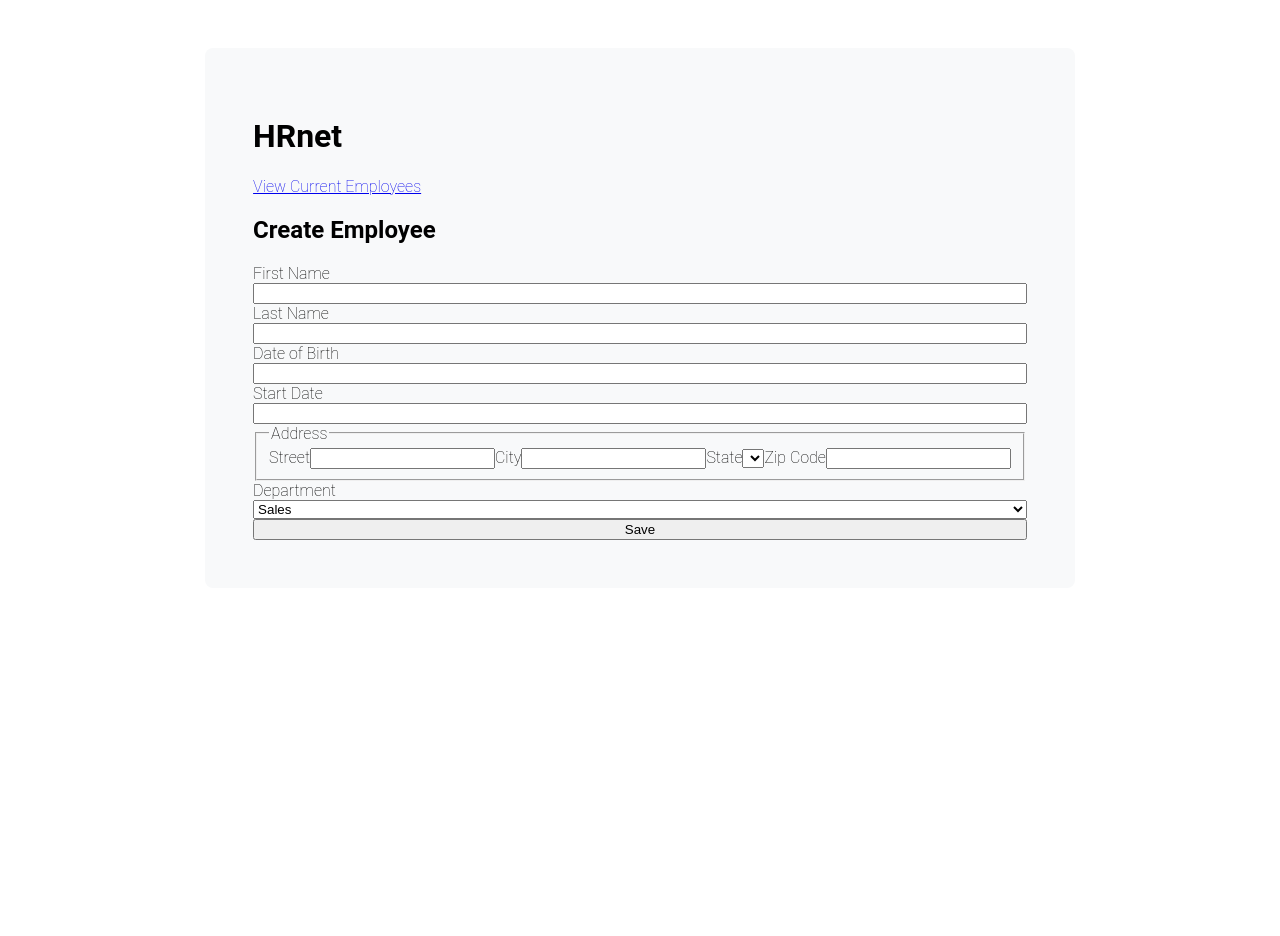
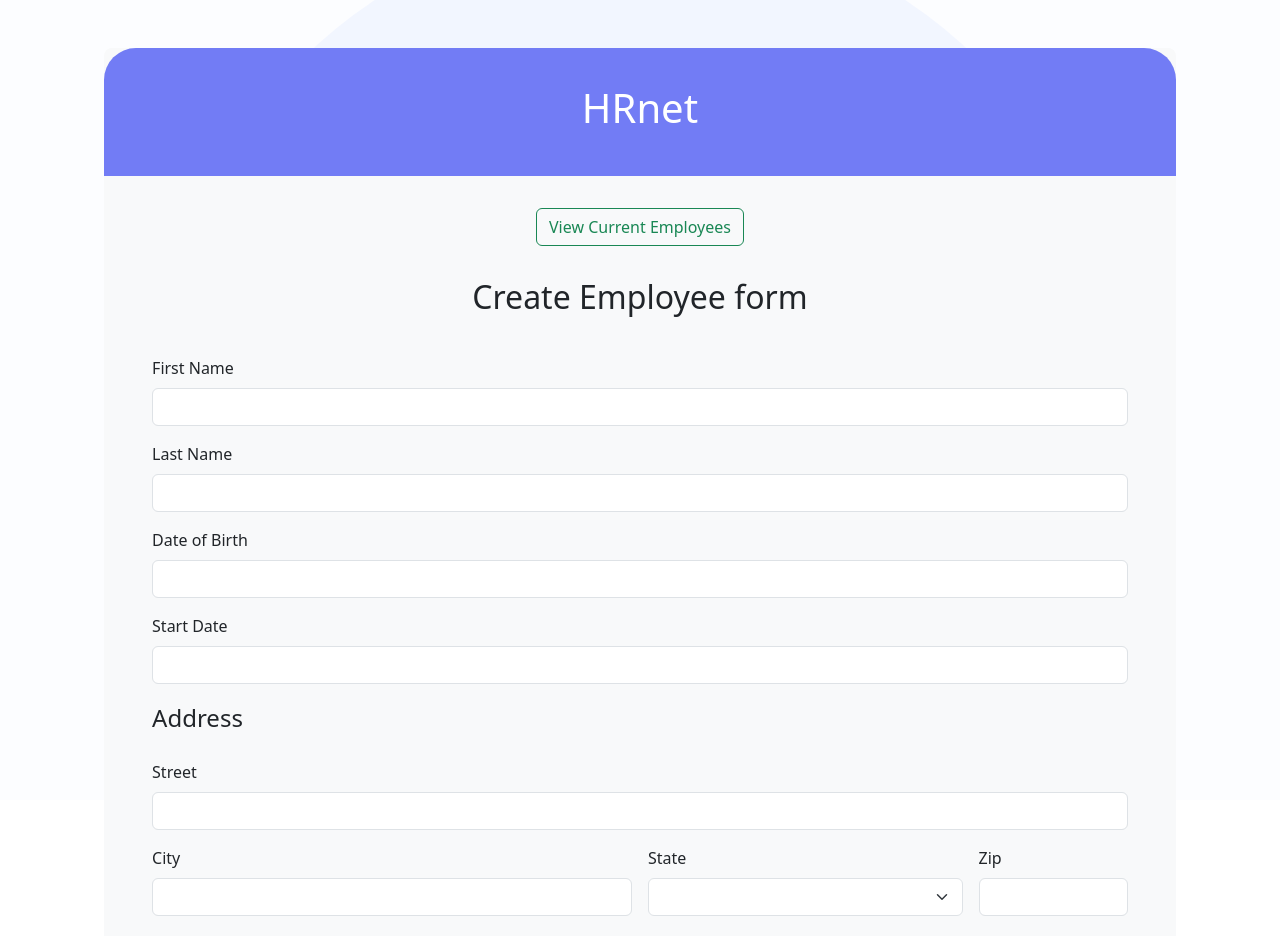
Before and after one commit to oumaimameddah/hrnet-app, a React (Create React App) app: page /create-employee in a window 1280 px wide. Shown: the top 936 px of the page. Before the commit the page ends 896 px from the top, so only its background shows below. Built offline with nearby package versions, Linux system fonts and the light colour scheme.

Commit message:
Add bootstrap, create hooks for form

```diff
--- a/package.json
+++ b/package.json
@@ -14,6 +14,7 @@
     "react-router-dom": "^6.8.2",
     "react-scripts": "5.0.1",
     "redux-persist": "^6.0.0",
+    "sass": "^1.62.1",
     "web-vitals": "^2.1.4"
   },
   "scripts": {
--- /dev/null
+++ b/src/hooks/api.jsx
@@ -0,0 +1,62 @@
+export const departments = ["Sales", "Marketing", "Engineering", "Human Resources", "Legal"];
+export const states = [
+    { label: "Alabama", value: "AL" },
+    { label: "Alaska", value: "AK" },
+    { label: "American Samoa", value: "AS" },
+    { label: "Arizona", value: "AZ" },
+    { label: "Arkansas", value: "AR" },
+    { label: "California", value: "CA" },
+    { label: "Colorado", value: "CO" },
+    { label: "Connecticut", value: "CT" },
+    { label: "Delaware", value: "DE" },
+    { label: "District Of Columbia", value: "DC" },
+    { label: "Federated States Of Micronesia", value: "FM" },
+    { label: "Florida", value: "FL" },
+    { label: "Georgia", value: "GA" },
+    { label: "Guam", value: "GU" },
+    { label: "Hawaii", value: "HI" },
+    { label: "Idaho", value: "ID" },
+    { label: "Illinois", value: "IL" },
+    { label: "Indiana", value: "IN" },
+    { label: "Iowa", value: "IA" },
+    { label: "Kansas", value: "KS" },
+    { label: "Kentucky", value: "KY" },
+    { label: "Louisiana", value: "LA" },
+    { label: "Maine", value: "ME" },
+    { label: "Marshall Islands", value: "MH" },
+    { label: "Maryland", value: "MD" },
+    { label: "Massachusetts", value: "MA" },
+    { label: "Michigan", value: "MI" },
+    { label: "Minnesota", value: "MN" },
+    { label: "Mississippi", value: "MS" },
+    { label: "Missouri", value: "MO" },
+    { label: "Montana", value: "MT" },
+    { label: "Nebraska", value: "NE" },
+    { label: "Nevada", value: "NV" },
+    { label: "New Hampshire", value: "NH" },
+    { label: "New Jersey", value: "NJ" },
+    { label: "New Mexico", value: "NM" },
+    { label: "New York", value: "NY" },
+    { label: "North Carolina", value: "NC" },
+    { label: "North Dakota", value: "ND" },
+    { label: "Northern Mariana Islands", value: "MP" },
+    { label: "Ohio", value: "OH" },
+    { label: "Oklahoma", value: "OK" },
+    { label: "Oregon", value: "OR" },
+    { label: "Palau", value: "PW" },
+    { label: "Pennsylvania", value: "PA" },
+    { label: "Puerto Rico", value: "PR" },
+    { label: "Rhode Island", value: "RI" },
+    { label: "South Carolina", value: "SC" },
+    { label: "South Dakota", value: "SD" },
+    { label: "Tennessee", value: "TN" },
+    { label: "Texas", value: "TX" },
+    { label: "Utah", value: "UT" },
+    { label: "Vermont", value: "VT" },
+    { label: "Virgin Islands", value: "VI" },
+    { label: "Virginia", value: "VA" },
+    { label: "Washington", value: "WA" },
+    { label: "West Virginia", value: "WV" },
+    { label: "Wisconsin", value: "WI" },
+    { label: "Wyoming", value: "WY" },
+];
--- /dev/null
+++ b/src/hooks/useForm.jsx
@@ -0,0 +1,37 @@
+import { useState } from "react";
+
+/**
+ * Custom hook to manage form
+ * @returns An object with the data, errors and functions: handleChange, handleSubmit.
+ */
+export const useForm = (options) => {
+	const [data, setData] = useState(options?.default || {});
+	const [errors, setErrors] = useState({});
+
+	const handleChange = (event, key) => {
+		if (event !== undefined && key) {
+			const value = event.target ? event.target.value : event;
+			setData({
+				...data,
+				[key]: value,
+			});
+			const newErrors = { ...errors };
+			delete newErrors[key];
+			setErrors(newErrors);
+		}
+	};
+
+	const handleSubmit = (event) => {
+		if (event) {
+			event.preventDefault();
+		}
+		console.log(data);
+	};
+
+	return {
+		handleSubmit,
+		handleChange,
+		data,
+		errors,
+	};
+};
--- a/src/index.js
+++ b/src/index.js
@@ -9,7 +9,8 @@ import {store} from "./redux/store";
 
 import App from './App';
 
-import "./styles/app.style.css"
+import "./styles/app.style.scss"
+import "bootstrap/scss/bootstrap.scss"
 
 const root = ReactDOM.createRoot(document.getElementById('root'));
 root.render(
--- a/src/pages/CreateEmployee.jsx
+++ b/src/pages/CreateEmployee.jsx
@@ -1,53 +1,102 @@
-import '../styles/create-employe.style.css'
+import '../styles/create-employe.style.scss'
+import {useEffect} from "react";
+import {useNavigate} from "react-router-dom";
+import {useForm} from "../hooks/useForm";
+import {departments, states} from "../hooks/api";
 
 const CreateEmployee = () => {
+
+    useEffect(() => {
+        document.title = "HRnet | Create Employee"; // to change page title
+    }, []);
+
+    const navigate = useNavigate(); // to navigate to other page
+
+    const {
+        handleSubmit,
+        handleChange,
+        data,
+        errors,
+    } = useForm({
+        default: {
+            firstName: "",
+            lastName: "",
+            dateOfBirth: "",
+            startDate: "",
+            department: departments[0],
+            street: "",
+            city: "",
+            state: states[0].value,
+            zip: "",
+        }
+    })
+
+
     return (<main className="employee-container">
         <div className="title">
             <h1>HRnet</h1>
         </div>
         <div className="form-setion">
-            <a href="/employee-list">View Current Employees</a>
-            <h2>Create Employee</h2>
-            <form id="create-employee">
-                <label htmlFor="first-name">First Name</label>
-                <input type="text" id="first-name"/>
+            <button onClick={() => navigate("/employee-list")} aria-label="Navigate to employee list page" type="button" className="btn btn-outline-success btn-view-employee">View Current Employees</button>
 
-                <label htmlFor="last-name">Last Name</label>
-                <input type="text" id="last-name"/>
+            <h2 className="title-create-employee">Create Employee form</h2>
 
-                <label htmlFor="date-of-birth">Date of Birth</label>
-                <input id="date-of-birth" type="text"/>
+            <form
+                id="create-employee"
+                onSubmit={handleSubmit}
+            >
+                <div className="mb-3">
+                    <label className="form-label" htmlFor="first-name">First Name</label>
+                    <input className="form-control" type="text" id="first-name"/>
+                </div>
+                <div className="mb-3">
+                    <label className="form-label" htmlFor="last-name">Last Name</label>
+                    <input className="form-control" type="text" id="last-name"/>
+                </div>
 
-                <label htmlFor="start-date">Start Date</label>
-                <input id="start-date" type="text"/>
+                <div className="mb-3">
+                    <label className="form-label" htmlFor="date-of-birth">Date of Birth</label>
+                    <input className="form-control" id="date-of-birth" type="text"/>
+                </div>
 
-                <fieldset className="address">
+                <div className="mb-3">
+                    <label className="form-label" htmlFor="start-date">Start Date</label>
+                    <input className="form-control" id="start-date" type="text"/>
+                </div>
+
+                <fieldset className="address row g-3">
                     <legend>Address</legend>
-
-                    <label htmlFor="street">Street</label>
-                    <input id="street" type="text"/>
-
-                    <label htmlFor="city">City</label>
-                    <input id="city" type="text"/>
-
-                    <label htmlFor="state">State</label>
-                    <select name="state" id="state"></select>
-
-                    <label htmlFor="zip-code">Zip Code</label>
-                    <input id="zip-code" type="number"/>
+                    <div className="col-12">
+                        <label htmlFor="inputStreet" className="form-label">Street</label>
+                        <input type="text" className="form-control" id="inputStreet"/>
+                    </div>
+                    <div className="col-md-6">
+                        <label htmlFor="inputCity" className="form-label">City</label>
+                        <input type="text" className="form-control" id="inputCity"/>
+                    </div>
+                    <div className="col-md-4">
+                        <label htmlFor="inputState" className="form-label">State</label>
+                        <select id="inputState" className="form-select"></select>
+                    </div>
+                    <div className="col-md-2">
+                        <label htmlFor="inputZip" className="form-label">Zip</label>
+                        <input type="text" className="form-control" id="inputZip"/>
+                    </div>
                 </fieldset>
 
-                <label htmlFor="department">Department</label>
-                <select name="department" id="department">
-                    <option>Sales</option>
-                    <option>Marketing</option>
-                    <option>Engineering</option>
-                    <option>Human Resources</option>
-                    <option>Legal</option>
-                </select>
+                <div className="mb-3">
+                    <label htmlFor="department">Department</label>
+                    <select name="department" id="department" className="form-select" aria-label="Select departement">
+                        <option value="Sales">Sales</option>
+                        <option value="Marketing">Marketing</option>
+                        <option value="Engineering">Engineering</option>
+                        <option value="HR">Human Resources</option>
+                        <option value="Legal">Legal</option>
+                    </select>
+                </div>
+
+                <button type="submit" className="btn btn-primary">Submit</button>
             </form>
-
-            <button>Save</button>
         </div>
     </main>)
 }
--- a/src/styles/app.style.css
+++ b/src/styles/app.style.scss
@@ -1,7 +1,9 @@
 .main-container {
   padding: 3rem;
-  margin-right: auto;
-  margin-left: auto;
+  background-image: url(../assets/backroud-circles.svg);
+  background-size: cover;
+  background-position: 50%;
+  margin: 0;
 }
 
 html, body {
@@ -11,3 +13,7 @@ html, body {
   height: 100vh;
   margin: 0;
 }
+
+.row {
+  margin-bottom: 1rem;
+}
--- a/src/styles/create-employe.style.css
+++ /dev/null
@@ -1,18 +0,0 @@
-.employee-container {
-    margin-right: auto;
-    margin-left: auto;
-    border-radius: 8px;
-    width: fit-content;
-    padding: 3rem;
-    background-color: rgba(248, 249, 250, 1)!important;
-}
-
-.form-setion {
-    display: flex;
-    flex-direction: column;
-}
-
-form {
-    display: flex;
-    flex-direction: column;
-}
--- /dev/null
+++ b/src/styles/create-employe.style.scss
@@ -0,0 +1,48 @@
+.employee-container {
+    margin-right: auto;
+    margin-left: auto;
+    border-radius: 8px;
+    width: fit-content;
+    background-color: rgba(248, 249, 250, 1)!important;
+
+    form {
+        padding: 2rem 3rem;
+    }
+}
+
+.form-setion {
+    display: flex;
+    flex-direction: column;
+}
+
+form {
+    display: flex;
+    flex-direction: column;
+}
+
+.title {
+    display: flex;
+    justify-content: center;
+    background: #727cf5;
+    padding-top: 2.25rem;
+    padding-bottom: 2.25rem;
+
+    border-top-left-radius: 2rem;
+    border-top-right-radius: 2rem;
+
+    h1 {
+        color: white;
+    }
+}
+
+.btn-view-employee {
+    margin-right: auto;
+    margin-left: auto;
+    margin-top: 2rem;
+}
+
+.title-create-employee {
+    margin-right: auto;
+    margin-left: auto;
+    margin-top: 2rem;
+}
```
Also changed, not shown: src/assets/backroud-circles.svg (added), 1 other file (tests, documents, lock files or other folders).
